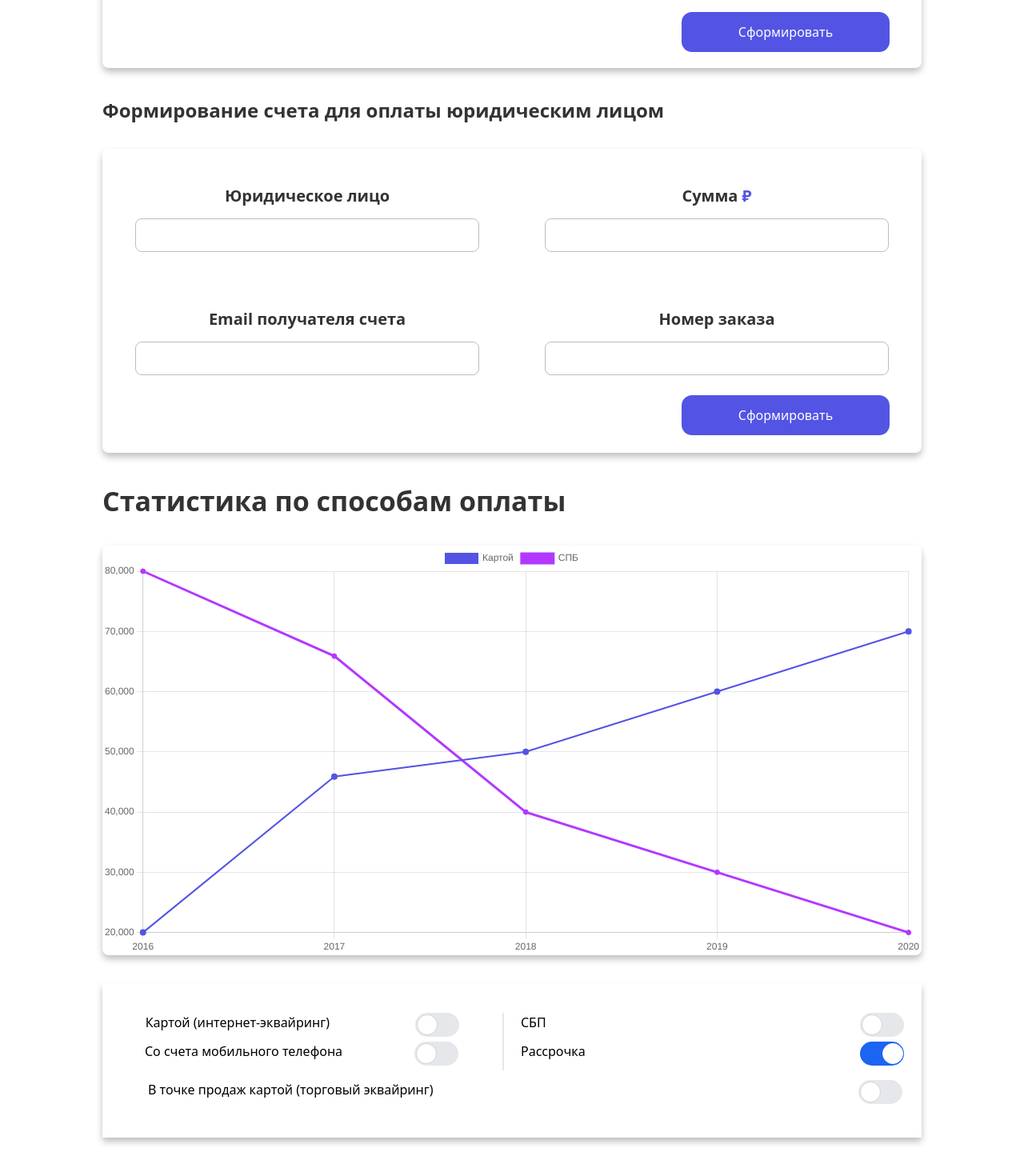
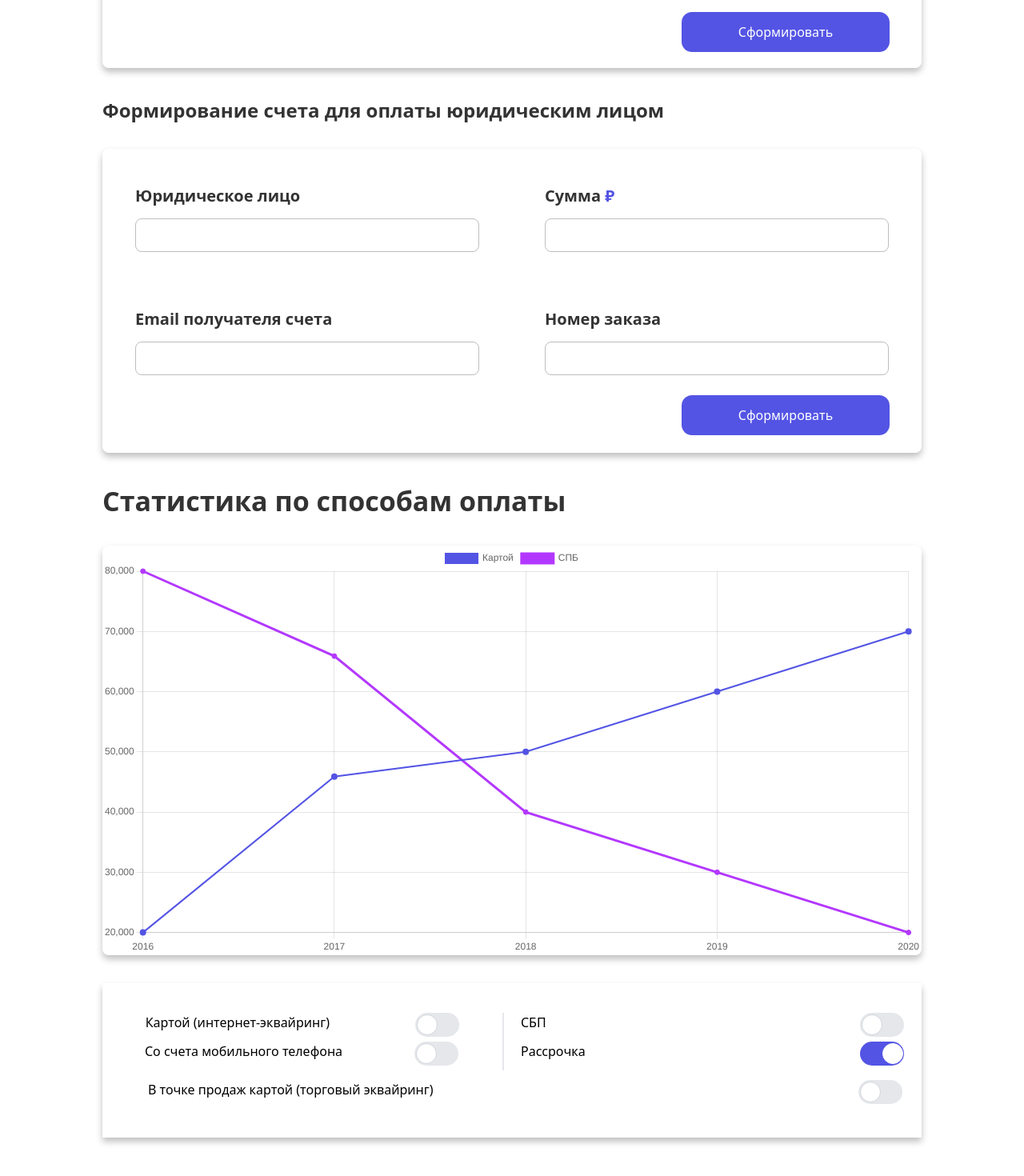
Before and after one commit to vahan3317/Denum-pages, a React (Create React App) app: page / in a window 1280 px wide. Shown: the part 1365-2835 px from the top of the page at 80% size. Built offline with nearby package versions, Linux system fonts and the light colour scheme.

Commit message:
rechanged

```diff
--- a/src/components/ConnectPay.js
+++ b/src/components/ConnectPay.js
@@ -12,7 +12,7 @@ function ConnectPay() {
   //                 <div className='pr-[20px] md:pr-0'>
   //                    <label for="default-toggle" class="inline-flex mx-[70px] mt-[12px]  md:ml-64 relative items-center cursor-pointer">
   //                     <input type="checkbox" value="" id="default-toggle" class="sr-only peer" />
-  //                     <div class="w-[55px] h-[30px]  bg-gray-200 peer-focus:outline-none peer-focus:ring-4 peer-focus:ring-blue-300 dark:peer-focus:ring-blue-800 rounded-[23px] peer dark:bg-gray-700 peer-checked:after:translate-x-full peer-checked:after:border-white after:content-[''] after:absolute after:top-[2px] after:left-[2px] after:bg-white after:border-gray-300 after:border after:rounded-full after:h-[26px] after:w-[26px] after:transition-all dark:border-gray-600 peer-checked:bg-blue-600"></div>
+  //                     <div class="w-[55px] h-[30px]  bg-gray-200 peer-focus:outline-none  peer-focus:ring-blue-300 dark:peer-focus:ring-blue-800 rounded-[23px] peer dark:bg-gray-700 peer-checked:after:translate-x-full peer-checked:after:border-white after:content-[''] after:absolute after:top-[2px] after:left-[2px] after:bg-white after:border-gray-300 after:border after:rounded-full after:h-[26px] after:w-[26px] after:transition-all dark:border-gray-600 peer-checked:bg-blue-600"></div>
   //                     </label>
   //                  </div>
   //             </div>
@@ -21,7 +21,7 @@ function ConnectPay() {
   //                 <div className='pr-[20px]'>
   //                 <label for="checked-toggle" class="inline-flex relative mx-[70px] mt-[12px] md:ml-64   items-center cursor-pointer">
   //                   <input type="checkbox" value="" id="checked-toggle" class="sr-only peer " />
-  //                   <div class="w-[55px] h-[30px] bg-gray-200  rounded-[23px] peer peer-focus:ring-4 peer-focus:ring-blue-300 dark:peer-focus:ring-blue-800 dark:bg-gray-700 peer-checked:after:translate-x-full peer-checked:after:border-white after:content-[''] after:absolute after:top-0.5 after:left-[2px] after:bg-white after:border-gray-300 after:border after:rounded-full after:h-[26px] after:w-[26px] after:transition-all dark:border-gray-600 peer-checked:bg-blue-600"></div>
+  //                   <div class="w-[55px] h-[30px] bg-gray-200  rounded-[23px] peer  peer-focus:ring-blue-300 dark:peer-focus:ring-blue-800 dark:bg-gray-700 peer-checked:after:translate-x-full peer-checked:after:border-white after:content-[''] after:absolute after:top-0.5 after:left-[2px] after:bg-white after:border-gray-300 after:border after:rounded-full after:h-[26px] after:w-[26px] after:transition-all dark:border-gray-600 peer-checked:bg-blue-600"></div>
   //                 </label>
   //                  </div>
   //             </div>
@@ -44,7 +44,7 @@ function ConnectPay() {
   //                 <div class=" lg:pr-[60px] 2xl:-mr-[0px]   ">
   //                 <label for="teal-toggle" class="inline-flex relative    items-center  cursor-pointer">
   //                  <input type="checkbox" value="" id="teal-toggle" class="sr-only peer" />
-  //                  <div class="w-[55px] h-[30px] bg-gray-200 rounded-[23px] peer dark:bg-gray-700 peer-focus:ring-4 peer-focus:ring-blue-400 dark:peer-focus:ring-blue-400 peer-checked:after:translate-x-full peer-checked:after:border-white after:content-[''] after:absolute after:top-0.5 after:left-[2px] after:bg-white after:border-gray-300 after:border after:rounded-[23px] after:h-[26px] after:w-[26px] after:transition-all dark:border-gray-600 peer-checked:bg-blue-600"></div>
+  //                  <div class="w-[55px] h-[30px] bg-gray-200 rounded-[23px] peer dark:bg-gray-700  peer-focus:ring-blue-400 dark:peer-focus:ring-blue-400 peer-checked:after:translate-x-full peer-checked:after:border-white after:content-[''] after:absolute after:top-0.5 after:left-[2px] after:bg-white after:border-gray-300 after:border after:rounded-[23px] after:h-[26px] after:w-[26px] after:transition-all dark:border-gray-600 peer-checked:bg-blue-600"></div>
   //                </label>
   //                 </div>
   //                  </p>
@@ -79,7 +79,7 @@ function ConnectPay() {
                      <div>
                      <label for="default-toggle" class="inline-flex  relative items-center cursor-pointer">
                        <input type="checkbox" value="" id="default-toggle" class="sr-only peer" />
-                       <div class="w-[55px] h-[30px]  bg-gray-200 peer-focus:outline-none peer-focus:ring-4 peer-focus:ring-blue-300 dark:peer-focus:ring-blue-800 rounded-[23px] peer dark:bg-gray-700 peer-checked:after:translate-x-full peer-checked:after:border-white after:content-[''] after:absolute after:top-[2px] after:left-[2px] after:bg-white after:border-gray-300 after:border after:rounded-full after:h-[26px] after:w-[26px] after:transition-all dark:border-gray-600 peer-checked:bg-blue-600"></div>
+                       <div class="w-[55px] h-[30px]  bg-gray-200 peer-focus:outline-none    rounded-[23px] peer  peer-checked:after:translate-x-full peer-checked:after:border-white after:content-[''] after:absolute after:top-[2px] after:left-[2px] after:bg-white after:border-gray-300 after:border after:rounded-full after:h-[26px] after:w-[26px] after:transition-all dark:border-gray-600 peer-checked:bg-[#5354E4]"></div>
                        </label>
                       </div>
 
@@ -91,7 +91,7 @@ function ConnectPay() {
                       <div className=''>
                  <label for="checked-toggle" class="inline-flex relative   items-center cursor-pointer">
                      <input type="checkbox" value="" id="checked-toggle" class="sr-only peer " />
-                     <div class="w-[55px] h-[30px] bg-gray-200  rounded-[23px] peer peer-focus:ring-4 peer-focus:ring-blue-300 dark:peer-focus:ring-blue-800 dark:bg-gray-700 peer-checked:after:translate-x-full peer-checked:after:border-white after:content-[''] after:absolute after:top-0.5 after:left-[2px] after:bg-white after:border-gray-300 after:border after:rounded-full after:h-[26px] after:w-[26px] after:transition-all dark:border-gray-600 peer-checked:bg-blue-600"></div>
+                     <div class="w-[55px] h-[30px] bg-gray-200 peer-focus:outline-none    rounded-[23px] peer  peer-checked:after:translate-x-full peer-checked:after:border-white after:content-[''] after:absolute after:top-[2px] after:left-[2px] after:bg-white after:border-gray-300 after:border after:rounded-full after:h-[26px] after:w-[26px] after:transition-all dark:border-gray-600 peer-checked:bg-[#5354E4]"></div>
                    </label>
                     </div>
 
@@ -104,7 +104,7 @@ function ConnectPay() {
                       <div class="   ">
                    <label for="teal-toggle" class="inline-flex relative    items-center  cursor-pointer">
                     <input type="checkbox" value="" id="teal-toggle" class="sr-only peer" />
-                    <div class="w-[55px] h-[30px] bg-gray-200 rounded-[23px] peer dark:bg-gray-700 peer-focus:ring-4 peer-focus:ring-blue-400 dark:peer-focus:ring-blue-400 peer-checked:after:translate-x-full peer-checked:after:border-white after:content-[''] after:absolute after:top-0.5 after:left-[2px] after:bg-white after:border-gray-300 after:border after:rounded-[23px] after:h-[26px] after:w-[26px] after:transition-all dark:border-gray-600 peer-checked:bg-blue-600"></div>
+                    <div class="w-[55px] h-[30px] bg-gray-200 rounded-[23px] peer dark:bg-gray-700  peer-focus:ring-blue-400 dark:peer-focus:ring-[#5354E4] peer-checked:after:translate-x-full peer-checked:after:border-white after:content-[''] after:absolute after:top-0.5 after:left-[2px] after:bg-white after:border-gray-300 after:border after:rounded-[23px] after:h-[26px] after:w-[26px] after:transition-all dark:border-gray-600 peer-checked:bg-[#5354E4]"></div>
                   </label>
                   </div>
                     </div>
@@ -113,7 +113,7 @@ function ConnectPay() {
                       <div >
                    <label for="disabled-checked-toggle" class="inline-flex   relative items-center cursor-pointer">
                     <input type="checkbox" value="" id="disabled-checked-toggle" class="sr-only peer" checked disabled />
-                    <div class="w-[55px] h-[30px] bg-gray-200 rounded-[23px] peer dark:bg-gray-700 peer-checked:after:translate-x-full peer-checked:after:border-white after:content-[''] after:absolute after:top-0.5 after:left-[2px] after:bg-white after:border-gray-300 after:border after:rounded-[23px] after:h-[26px] after:w-[26px] after:transition-all dark:border-gray-600 peer-checked:bg-blue-600"></div>
+                    <div class="w-[55px] h-[30px] bg-gray-200 rounded-[23px] peer dark:bg-gray-700 peer-checked:after:translate-x-full peer-checked:after:border-white after:content-[''] after:absolute after:top-0.5 after:left-[2px] after:bg-white after:border-gray-300 after:border after:rounded-[23px] after:h-[26px] after:w-[26px] after:transition-all dark:border-gray-600 peer-checked:bg-[#5354E4]"></div>
                   </label>
                 </div>
                     </div>
@@ -126,7 +126,7 @@ function ConnectPay() {
       <div className=' md:block '>
               <label for="green-toggle" class="inline-flex mb-4 relative items-center  cursor-pointer">
                <input type="checkbox" value="" id="green-toggle" class="sr-only peer" />
-               <div class="w-[55px] h-[30px] bg-gray-200 rounded-[23px] peer dark:bg-gray-700 peer-checked:after:translate-x-full peer-checked:after:border-white after:content-[''] after:absolute after:top-0.5 after:left-[2px] after:bg-white after:border-gray-300 after:border after:rounded-[23px] after:h-[26px] after:w-[26px] after:transition-all dark:border-gray-600 peer-checked:bg-blue-600"></div>
+               <div class="w-[55px] h-[30px] bg-gray-200 rounded-[23px] peer dark:bg-gray-700 peer-checked:after:translate-x-full peer-checked:after:border-white after:content-[''] after:absolute after:top-0.5 after:left-[2px] after:bg-white after:border-gray-300 after:border after:rounded-[23px] after:h-[26px] after:w-[26px] after:transition-all dark:border-gray-600 peer-checked:bg-[#5354E4]"></div>
 
              </label>
              </div>
--- a/src/components/FormAccount.js
+++ b/src/components/FormAccount.js
@@ -6,7 +6,7 @@ function FormAccount() {
    <p className='font-[600] w-[320px]  text-[34px] md:text-[24px] text-[#333333] md:w-[760px] lg:w-[1024px] 2xl:w-[1170px]  mx-auto '>Формирование счета для оплаты юридическим лицом</p>
 
     <div className='mx-auto w-[320px] h-[600px]  md:w-[760px]  lg:w-[1024px] 2xl:w-[1170px] lg:h-[380px] form  rounded-[8px] mb-[35px] '>
-        <div className='w-[100%]   lg:flex lg:justify-around mt-[30px] text-center  '>
+        <div className='w-[100%]   lg:flex lg:justify-around mt-[30px]   '>
                <div className='mt-[44px]'>
                        <p className='text-[20px] font-[600] text-[#333333]'>Юридическое лицо</p>
                        <input type="text" className='md:w-[330px] lg:w-[430px] 2xl:w-[530px] input rounded-[8px] mt-[13px]' />
@@ -19,7 +19,7 @@ function FormAccount() {
              <div>
 
         </div>
-        <div className='w-[100%]    lg:flex lg:justify-around pt-[44px] text-center  '>
+        <div className='w-[100%]    lg:flex lg:justify-around pt-[44px]  '>
                <div className='mt-[25px]'>
                        <p className='text-[20px] font-[600] text-[#333333]'>Email получателя счета</p>
                        <input type="text" className='md:w-[330px] lg:w-[430px] 2xl:w-[530px] input rounded-[8px] mt-[13px]' />
```
